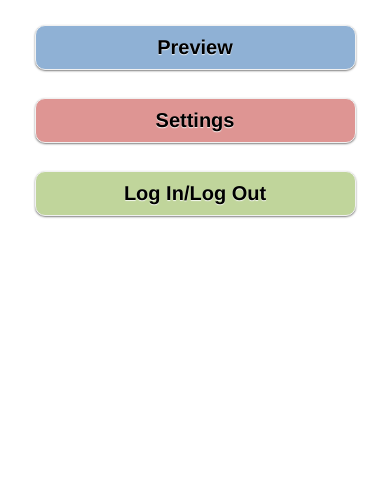
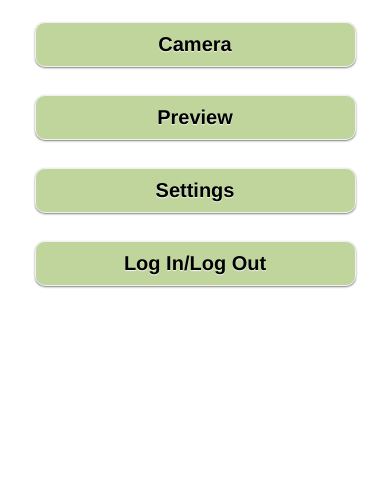
Before and after one commit to ddgiacomo/TrueShotCam, a plain HTML site: page www/index.html in a window 390 px wide. Shown: the part 354-844 px from the top of the page. Drawn offline with nearby package versions, Linux system fonts and the light colour scheme; some packages are replaced by stand-ins of ours.

Commit message:
Add files via upload

```diff
--- a/www/index.html
+++ b/www/index.html
@@ -20,8 +20,6 @@
 <script>
 
 document.addEventListener("deviceready", onDeviceReady, false);
-
-
 function onDeviceReady() {
 	var canvas2ImagePlugin = window.canvas2ImagePlugin;
 }
@@ -633,17 +631,17 @@ function mySavingFunction(myCanvasId) {
 
 <div class="newboxes" id="newboxes1">
 <div id="container">
-	<br><br><br>
+	<br><br><br><br><br><br><br><br>
 	<h1>True Shot CAM</h1>
 	<br>
 	<div class="app1">
 		<p><a href="#" onclick="showonlyone('newboxes2');"><img class="resize" src="img/TSC Logo.png" alt="" title="" /></a></p>
 		<br><br>
-		<button class="submit" type="submit" onclick="buscaGeo();canvasize();showonlyone('newboxes2');">Camera</button>
+		<button class="submit3" type="submit" onclick="buscaGeo();canvasize();showonlyone('newboxes2');">Camera</button>
 		<br><br><br>
-		<button class="submit1" type="submit" onclick="showonlyone('newboxes3');">Preview</button>
+		<button class="submit3" type="submit" onclick="showonlyone('newboxes3');">Preview</button>
 		<br><br><br>
-		<button class="submit2" type="submit" onclick="showonlyone('newboxes4');">Settings</button>
+		<button class="submit3" type="submit" onclick="showonlyone('newboxes4');">Settings</button>
 		<br><br><br>
 		<button class="submit3" type="submit" onclick="showonlyone('newboxes8');">Log In/Log Out</button>
 	</div>
@@ -695,10 +693,7 @@ function mySavingFunction(myCanvasId) {
 		<div id="content" style="margin-top:10px; height:460px;">
 <!--		<button onclick="capturePhoto();">Capture Photo</button><br> -->
 			<img id="image" src="" style="display:none;width:100%;">
-			<br><br><br><br><br><br><br><br><br><br><br><br><br>
-<!--			<p id="prev" style="font-size:20px; text-align:center;">
-				Press "Refresh" to select a Photo to Preview
-			</p>-->
+			<br>
 		</div>
 		<button class="submit1" onclick="getPhoto(pictureSource.PHOTOLIBRARY);">Refresh</button><br>
 	</div>
```
